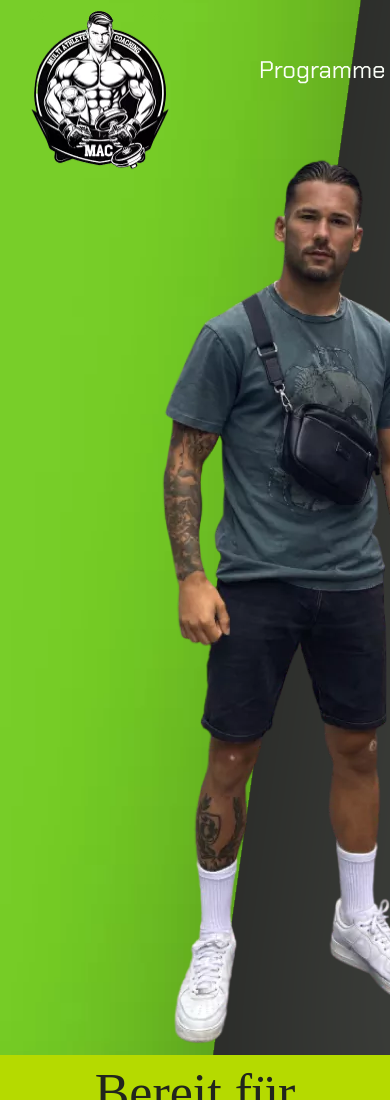
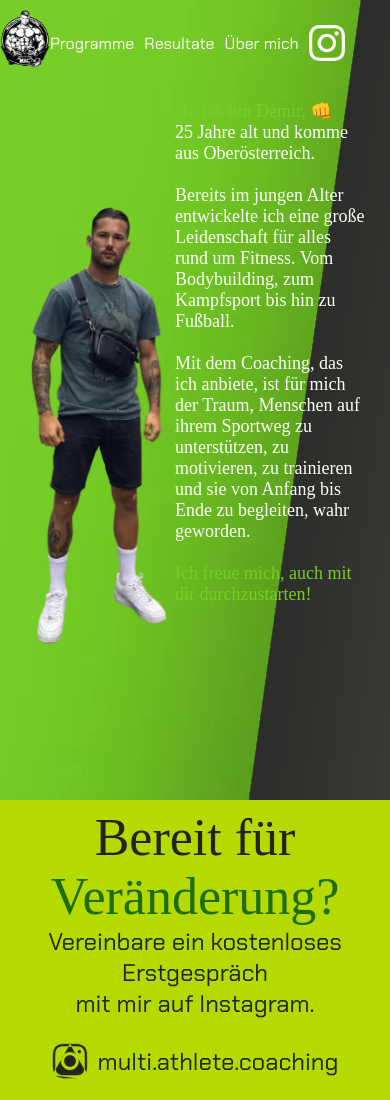
Before and after one commit to fgaisboeck/fgaisboeck.github.io, a website built with Parcel: page framebermich1600px.html in a window 390 px wide. Shown: the top 1100 px of the page. Built offline with nearby package versions, Linux system fonts and the light colour scheme; a web font is replaced by a local one.

Commit message:
Add files via upload

```diff
--- a/framebermich1600px.css
+++ b/framebermich1600px.css
@@ -16,18 +16,35 @@
   flex-shrink: 0;
   background-color: var(--dl-color-default-hintergrundfarbe);
 }
+
+@media screen and (max-width: 912px)
+{
+  .framebermich1600px-framebermich1600px {
+  width: 100%;
+  height: 2000px;
+  display: flex;
+  overflow: hidden;
+  position: relative;
+  align-items: flex-start;
+  flex-shrink: 0;
+  background-color: var(--dl-color-default-hintergrundfarbe);
+}
+
+}
+
+
 .framebermich1600px-rechteck-links {
   top: -115px;
   left: -258.7655029296875px;
   width: 759px;
-  height: 1400px;
+  height: 1100px;
   position: absolute;
 }
 .framebermich1600px-rechteck-rechts {
   top: -131px;
   left: 800px;
-  width: 1300px;
-  height: 1400px;
+  width: 1100px;
+  height: 1100px;
   position: absolute;
 }
 .framebermich1600px-rechteck-mitte {
@@ -53,6 +70,50 @@
   font-stretch: normal;
   text-decoration: none;
 }
+
+@media screen and (max-width: 1300px)
+{
+
+  .framebermich1600px-text {
+    top: 200px;
+    left: 450px;
+    right: 200px;
+    color: rgba(119, 206, 37, 1);
+    height: auto;
+    position: absolute;
+    font-size: 24px;
+    font-style: Regular;
+    text-align: left;
+    font-family: Tektur;
+    font-weight: 400;
+    line-height: normal;
+    font-stretch: normal;
+    text-decoration: none;
+  }
+
+}
+
+@media screen and (max-width: 912px)
+{
+  .framebermich1600px-text {
+    top: 100px;
+    left: 175px;
+    right: 25px;
+    color: rgba(119, 206, 37, 1);
+    height: auto;
+    position: absolute;
+    font-size: 18px;
+    font-style: Regular;
+    text-align: left;
+    font-family: Tektur;
+    font-weight: 400;
+    line-height: normal;
+    font-stretch: normal;
+    text-decoration: none;
+  }
+
+}
+
 .framebermich1600px-text01 {
   color: var(--dl-color-default-primrfarbe);
 }
@@ -63,12 +124,24 @@
   top: 10px;
   left: 30px;
   width: 100%;
-  height: 161.1354522705078px;
+  height: 120.1354522705078px;
   display: flex;
   position: absolute;
   align-items: flex-start;
   flex-shrink: 0;
 }
+
+@media screen and (max-width: 912px)
+{
+  .framebermich1600px-kopfzeile
+       {
+        gap: 0px;
+        padding-left: 0px;
+        margin-right: 35px;
+        left: 0px;
+       }
+}
+
 .framebermich1600px-logo {
   top: 0px;
   left: 0px;
@@ -76,6 +149,36 @@
   height: 161px;
   position: absolute;
 }
+
+@media screen and (max-width: 912px)
+{
+  .framebermich1600px-logo {
+    width: 50px;
+    height: auto;
+    }
+
+  #folgMir
+  {
+    display: none;
+  }
+}
+
+@media screen and (max-width: 912px)
+{
+  .framebermich1600px-framebermich1600px {
+  width: 100%;
+  height: 1130px;
+  display: flex;
+  overflow: hidden;
+  position: relative;
+  align-items: flex-start;
+  flex-shrink: 0;
+  background-color: var(--dl-color-default-hintergrundfarbe);
+}
+
+}
+
+
 .framebermich1600px-links-buttons {
   gap: 110px;
   top: 27px;
@@ -85,6 +188,19 @@
   position: absolute;
   align-items: center;
 }
+
+@media screen and (max-width: 912px)
+{
+  .framebermich1600px-links-buttons
+       {
+        gap: 10px;
+        padding: 10px 0 0;
+        left: 50px;
+        top: 5px;
+      }
+}
+
+
 .framebermich1600px-text-header {
   color: var(--dl-color-default-schriftfarewei);
   height: auto;
@@ -97,6 +213,16 @@
   font-stretch: normal;
   text-decoration: none;
 }
+
+@media screen and (max-width: 912px)
+{
+       .framebermich1600px-text-header
+       {
+         font-size: 16px;
+
+       }
+}
+
 
 .framebermich1600px-text-header:hover {
   color: var(--dl-color-default-tertirfarbe);
@@ -158,6 +284,19 @@
   height: 901px;
   position: absolute;
 }
+
+@media screen and (max-width: 912px)
+{
+  .framebermich1600px-beispielbild {
+    top: 200px;
+    left: 25px;
+    width: 150px;
+    height: auto;
+    position: absolute;
+  }
+
+}
+
 .framebermich1600px-layer-blur2 {
   top: 514px;
   left: 457px;
@@ -186,6 +325,26 @@
   justify-content: center;
   background-color: var(--dl-color-default-tertirfarbe);
 }
+
+@media screen and (max-width: 912px)
+{
+  .framebermich1600px-startseite5 {
+    top: 800px;
+    left: 0px;
+    width: 100%;
+    display: flex;
+    padding: 8px 30px;
+    overflow: hidden;
+    position: absolute;
+    align-items: center;
+    flex-shrink: 0;
+    flex-direction: column;
+    justify-content: center;
+    background-color: var(--dl-color-default-tertirfarbe);
+  }
+
+}
+
 .framebermich1600px-startseite-text {
   gap: 24px;
   display: flex;
--- a/framebermich1600px.html
+++ b/framebermich1600px.html
@@ -119,7 +119,7 @@
                   class="framebermich1600px-vector"
                 />
                 <span class="framebermich1600px-text-header">
-                  <span>Folg mir!</span>
+                  <span id="folgMir">Folg mir!</span>
                 </span>
               </div>
             </a>
```
